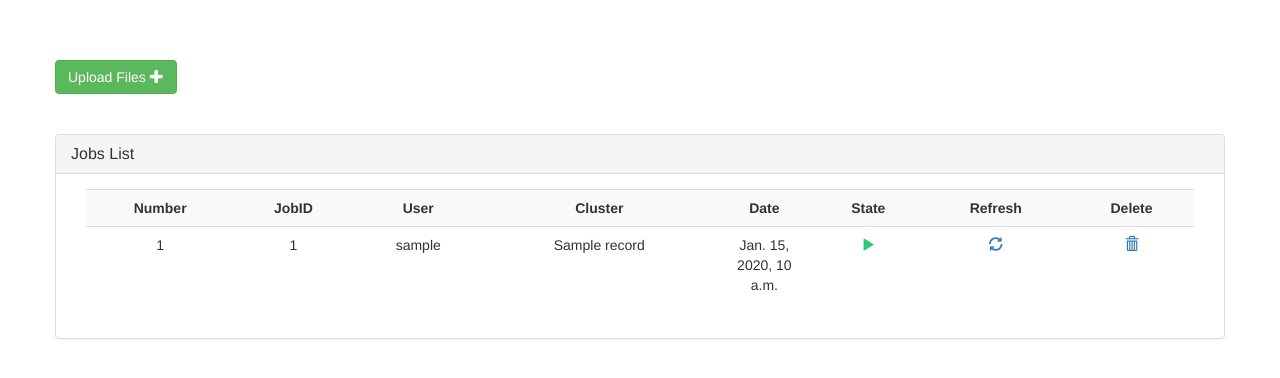
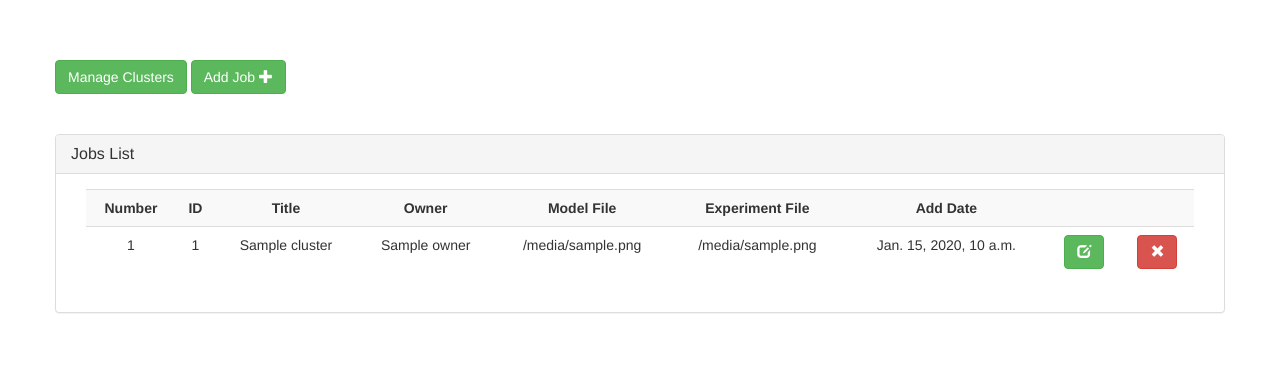
Before and after one commit to bonvari/hpc_automation_platform, a Django app: template job_manager/templates/job_manager/job_list.html in a window 1280 px wide. Shown: the top 378 px of the page. Run offline with Django 3.2, Linux system fonts and the light colour scheme; the template is opened without the code that fills it: most values are stand-ins (such as "Sample title", 1, 10 or a date in 2020); some libraries are stand-ins or nearby versions.

Commit message:
Adding basic ListViews

```diff
--- a/job_manager/templates/job_manager/job_list.html
+++ b/job_manager/templates/job_manager/job_list.html
@@ -1,22 +1,12 @@
-<!DOCTYPE html>
-{% load bootstrap %}
-{% load staticfiles %}
+{% extends 'base.html' %}
 
-<html>
-<head lang="en">
-    <link rel="stylesheet" href="{% static 'css/bootstrap.min.css' %}">
-    <link rel="stylesheet" href="{% static 'css/style.css' %}">
-
-    <meta charset="UTF-8">
-    <title></title>
-
-</head>
-<body style="padding-top:60px">
-
-<div class="container">
-    <div class="row">
-        <td><a href="{% url 'job-upload' %}">
-            <button type="button" class="btn btn-success">Upload Files <span
+{% block body %}
+<div class="row">
+        <td><a href="{% url 'cluster-list' %}">
+            <button type="button" class="btn btn-success">Manage Clusters</button>
+        </a></td>
+        <td><a href="{% url 'job-list' %}">
+            <button type="button" class="btn btn-success">Add Job <span
                     class="glyphicon glyphicon-plus"></span></button>
         </a></td>
         <br><br><br>
@@ -32,55 +22,44 @@
                         <table class="table table-striped ">
                             <tr>
                                 <th style="max-width: 32em">Number</th>
-                                <th>JobID</th>
-                                <th>User</th>
-                                <th>Cluster</th>
-                                <th>Date</th>
-                                <th>State</th>
-                                <th>Refresh</th>
-                                <th>Delete</th>
+                                <th>ID</th>
+                                <th>Title</th>
+                                <th>Owner</th>
+                                <th>Model File</th>
+                                <th>Experiment File</th>
+                                <th>Add Date</th>
+                                <th></th>
+                                <th></th>
                             </tr>
 
-                            {% for record in object_list %}
+                            {% for job in object_list %}
 
                                 <tr>
                                     <td> {{ forloop.counter }} </td>
-                                    <td>{{ record.id }}</td>
-                                    <td>{{ record.username }}</td>
-                                    <td>{{ record.hostname }}</td>
-                                    <td style="max-width: 3em">{{ record.add_time }}</td>
-                                    <td>{% if record.state %}
-                                        <a class="withIcon stop" href="{% url 'stop-job' record.id %}"><i
-                                                class="glyphicon glyphicon-stop"></i></a>
-                                    {% else %}
-                                        <a class="withIcon start" href="{% url 'run-job' record.id %}"><i
-                                                class="glyphicon glyphicon-play"></i></a>
-                                    {% endif %}</td>
-                                    {#                                <td class="withIcon stop"><a href="{% url 'stop-job' record.id %}"><i class="glyphicon glyphicon-stop"></i></a></td>#}
-                                    {#                                <td class="withIcon start"><a href="{% url 'run-job' record.id %}"><i class="glyphicon glyphicon-play"></i></a></td>#}
-                                    <td class="withIcon refresh"><a href="#"><i
-                                            class="glyphicon glyphicon-refresh"></i></a></td>
-
-                                    <td class="Icon delete"><a href="{% url 'del-job' record.id %}"><i
-                                            class="glyphicon glyphicon-trash"></i></a></td>
-
-                                </tr>
-
-                            {% comment %}
-                                <tr><td colspan="5"> <div style="text-align:left"> {{ record.result|linebreaks }}</div> </td></tr>
-                            {% endcomment %}
+                                    <td>{{ job.id }}</td>
+                                    <td>{{ job.title }}</td>
+                                    <td>{{ job.owner }}</td>
+                                    <td>{{ job.model_file }}</td>
+                                    <td>{{ job.experiment_file }}</td>
+                                    <td>{{ job.add_date }}</td>
+                                    <td><a href="{% url 'job-list' %}">
+                                        <button type="button" class="btn btn-success"><span
+                                                class="glyphicon glyphicon-edit"></span></button>
+                                    </a></td>
+                                    <td><a href="{% url 'job-list' %}">
+                                        <button type="button" class="btn btn-danger"><span
+                                                class="glyphicon glyphicon-remove"></span></button>
+                                    </a></td>
                             {% endfor %}
 
                         </table>
                     {% else %}
                         <div class="alert alert-info">
-                            <strong>No job!</strong> for add a job use 'Upload Files' buttom.
+                            <strong>No Job!</strong> to add a job use 'Add Job' buttom.
                         </div>
                     {% endif %}
                 </div>
             </div>
         </div>
     </div>
-</div>
-</body>
-</html>
+{% endblock %}
--- a/job_manager/urls.py
+++ b/job_manager/urls.py
@@ -1,10 +1,11 @@
 from django.conf.urls import url
 from django.contrib.auth.decorators import login_required
 
-from .views import ClusterAccountListView
+from .views import ClusterAccountListView, JobListView
 
 
 urlpatterns = [
+    url(r'^$', login_required(JobListView.as_view()), name='job-list'),
     url(r'^clusters/$', login_required(ClusterAccountListView.as_view()), name='cluster-list'),
     # url(r'^upload/$', upload_job_view, name='job-upload'),
     # url(r'^job/(?P<pk>[0-9]+)/delete/$', JobDeleteView.as_view(), name='del-job'),
--- a/job_manager/views.py
+++ b/job_manager/views.py
@@ -19,6 +19,12 @@ class ClusterAccountListView(ListView):
     def get_queryset(self):
         return ClusterAccount.objects.filter(user=self.request.user)
 
+
+class JobListView(ListView):
+    model = Job
+
+    def get_queryset(self):
+        return Job.objects.filter(owner=self.request.user)
 
 
 
```
Also changed, not shown: job_manager/templates/job_manager/clusteraccount_list.html (+31 -37 lines).
